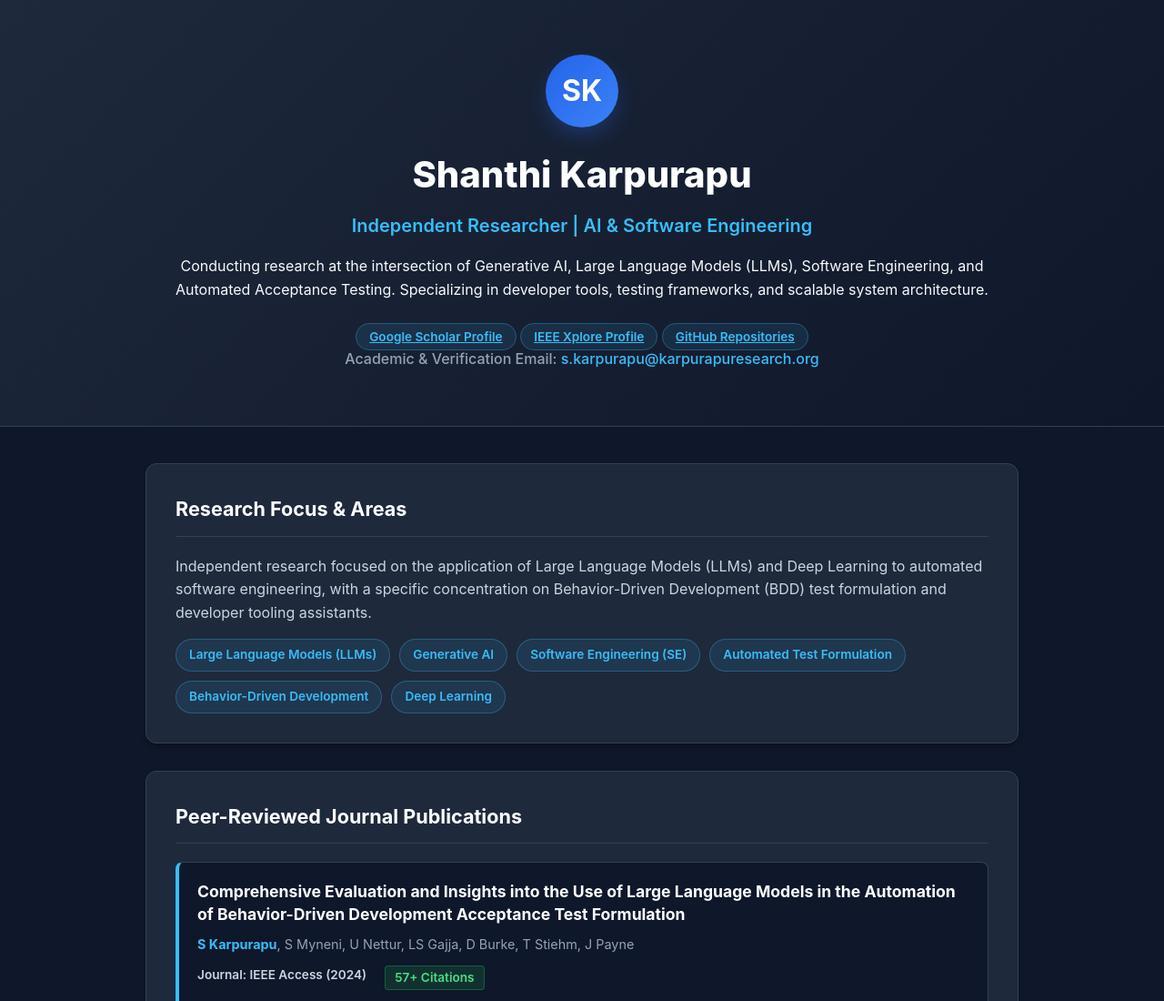
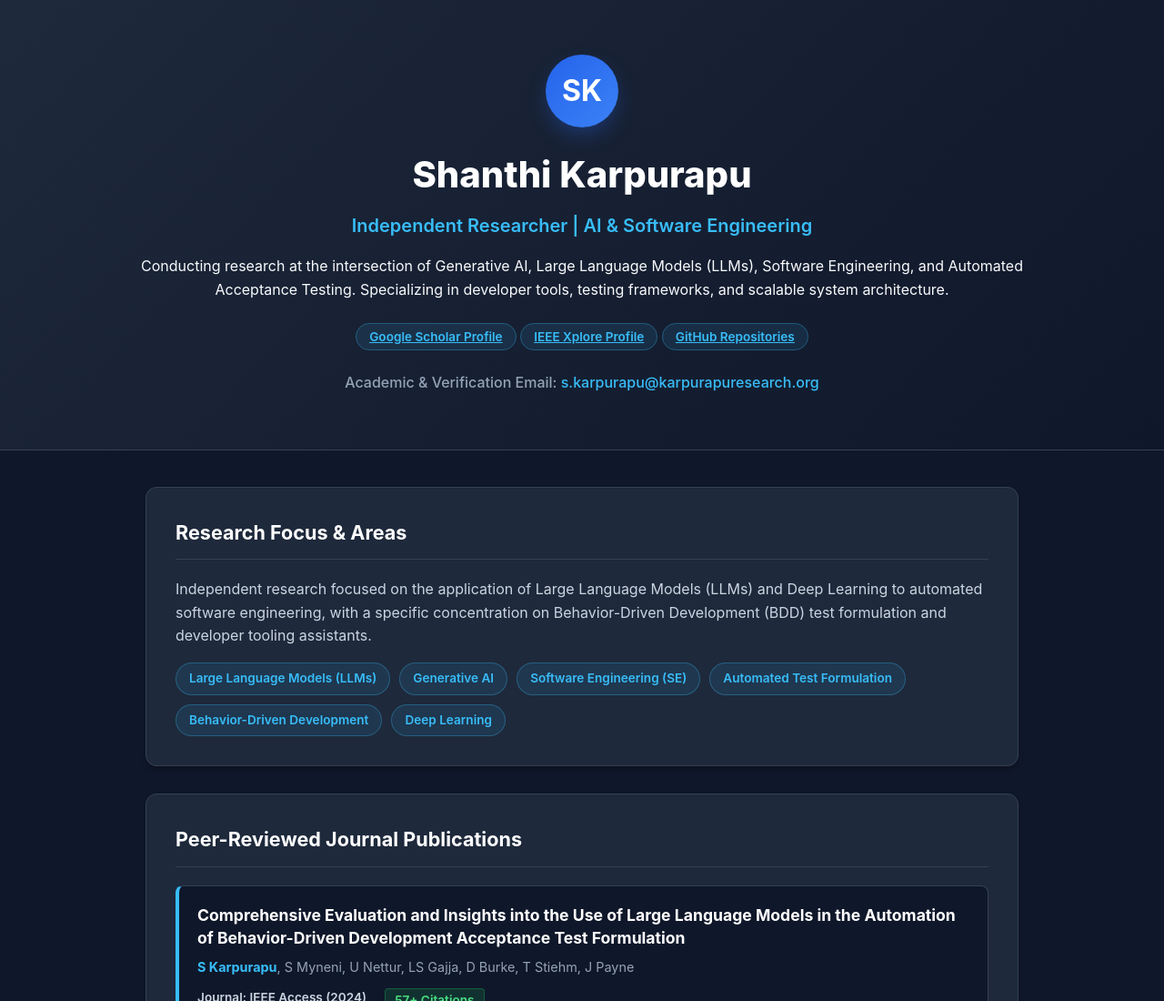
Before and after one commit to nsuresh9806/Cypress-Copilot, a plain HTML site: page index.html in a window 1280 px wide. Shown: the top 1100 px of the page at 91% size. Drawn offline with Linux system fonts and the light colour scheme.

Commit message:
Update index.html

```diff
--- a/index.html
+++ b/index.html
@@ -26,7 +26,7 @@
         }
 
         .hero-container {
-            max-width: 900px;
+            max-width: 1050px;
             margin: 0 auto;
         }
 
@@ -156,17 +156,18 @@
             <div class="avatar-badge">SK</div>
             <h1>Shanthi Karpurapu</h1>
             <div class="subtitle">Independent Researcher | AI & Software Engineering</div>
-            <p>Conducting research at the intersection of Generative AI, Large Language Models (LLMs), Software Engineering, and Automated Acceptance Testing.
-	    Specializing in developer tools, testing frameworks, and scalable system architecture. </p><br>
+
+            Conducting research at the intersection of Generative AI, Large Language Models (LLMs), Software Engineering, and Automated Acceptance Testing.
+	    Specializing in developer tools, testing frameworks, and scalable system architecture.
+<br><br>
             <div>
                 <a href="https://scholar.google.com/citations?user=Tbef9hQAAAAJ&hl=en" target="_blank" class="badge">Google Scholar Profile</a>
                 <a href="https://ieeexplore.ieee.org" target="_blank" class="badge">IEEE Xplore Profile</a>
                 <a href="https://github.com" target="_blank" class="badge">GitHub Repositories</a>
             </div>
-            <div class="email-link">
+        <br>    <div class="email-link">
                 Academic & Verification Email: <a href="mailto:s.karpurapu@karpurapuresearch.org">s.karpurapu@karpurapuresearch.org</a>
             </div>
-        </div>
     </header>
 
     <!-- Main Content -->
```
